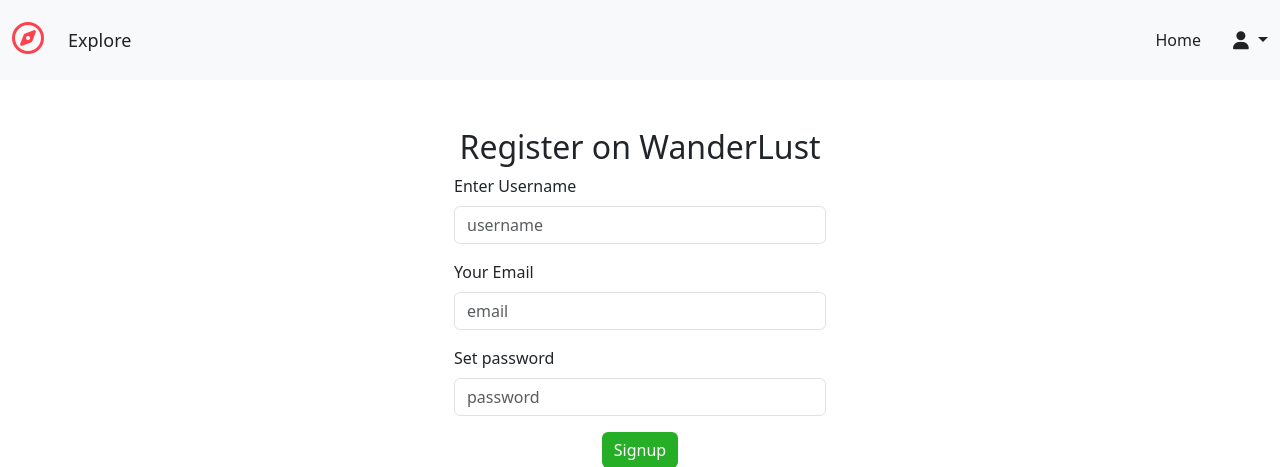
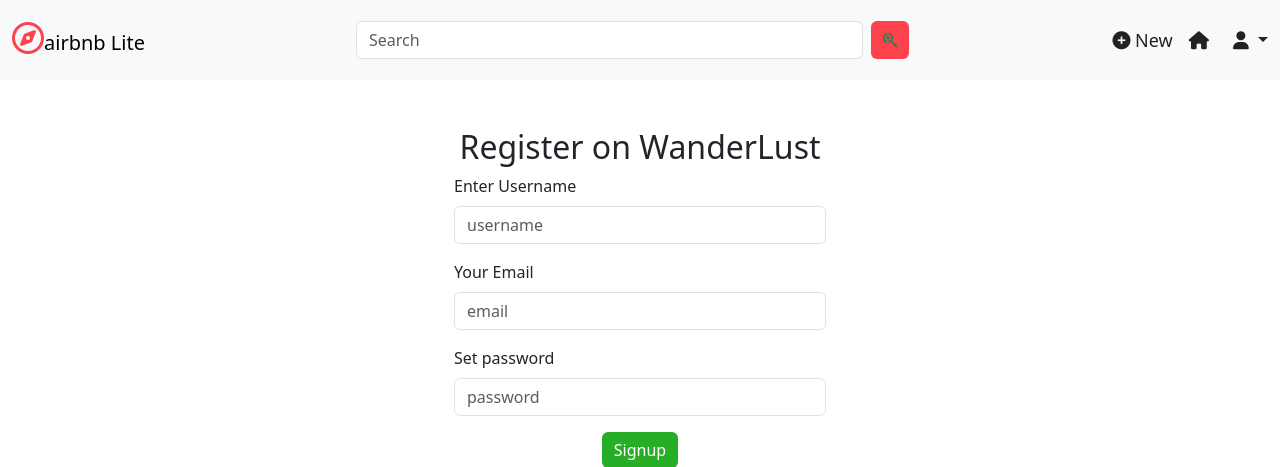
Before and after one commit to promt-l/Airbnb_Lite, a Node server app: page /signup in a window 1280 px wide. Shown: the top 467 px of the page. Run offline with Node 20, Linux system fonts and the light colour scheme; some libraries are stand-ins or nearby versions.

Commit message:
search_bar added

```diff
--- a/views/includes/navbar.ejs
+++ b/views/includes/navbar.ejs
@@ -1,22 +1,34 @@
 <nav class="navbar navbar-expand-lg bg-body-tertiary sticky-top">
     <div class="container-fluid">
-        <a class="navbar-brand" href="#"><i class="fa-regular fa-compass"></i></a>
+
+        <a class="navbar-brand" href="#" id="earth-icon">
+            <i class="fa-regular fa-compass"></i><span class="company">airbnb Lite</span>
+        </a>
+
         <button class="navbar-toggler" type="button" data-bs-toggle="collapse" data-bs-target="#navbarSupportedContent" aria-controls="navbarSupportedContent" aria-expanded="false" aria-label="Toggle navigation">
             <span class="navbar-toggler-icon"></span>
         </button>
+
         <div class="collapse navbar-collapse" id="navbarSupportedContent">
-            <ul class="navbar-nav me-auto mb-2 mb-lg-0">
+
+            <form class="d-flex mx-auto" style="width: 50%;" role="search">
+                <input class="form-control me-2 search-input" type="search" placeholder="Search" aria-label="Search">
+                <button class="btn btn-outline-success search-click" type="submit"><i class="fa-brands fa-searchengin"></i></button>
+            </form>
+
+            <ul class="navbar-nav mb-2 mb-lg-0">
                 <li class="nav-item">
-                    <a class="nav-link" href="/listings">Explore</a>
+                    <a class="nav-link" href="/listings/new">
+                        <i class="fa-solid fa-plus-circle"></i> New
+                    </a>
+                </li>
+                <li class="nav-item me-3">
+                    <a class="nav-link" href="/listings">
+                        <i class="fa-solid fa-house"></i>
+                    </a>
                 </li>
             </ul>
 
-            <!-- Home link aligned to the right -->
-            <li class="nav me-3">
-                <a class="nav-link" href="/listings">Home</a>
-            </li>
-
-            <!-- Dropdown for profile -->
             <div class="nav-item dropdown">
                 <a class="nav-link dropdown-toggle" href="#" role="button" data-bs-toggle="dropdown" aria-expanded="false">
                     <i class="fa-solid fa-user"></i>
@@ -33,4 +45,4 @@
             </div>
         </div>
     </div>
-  </nav>
+</nav>
```
